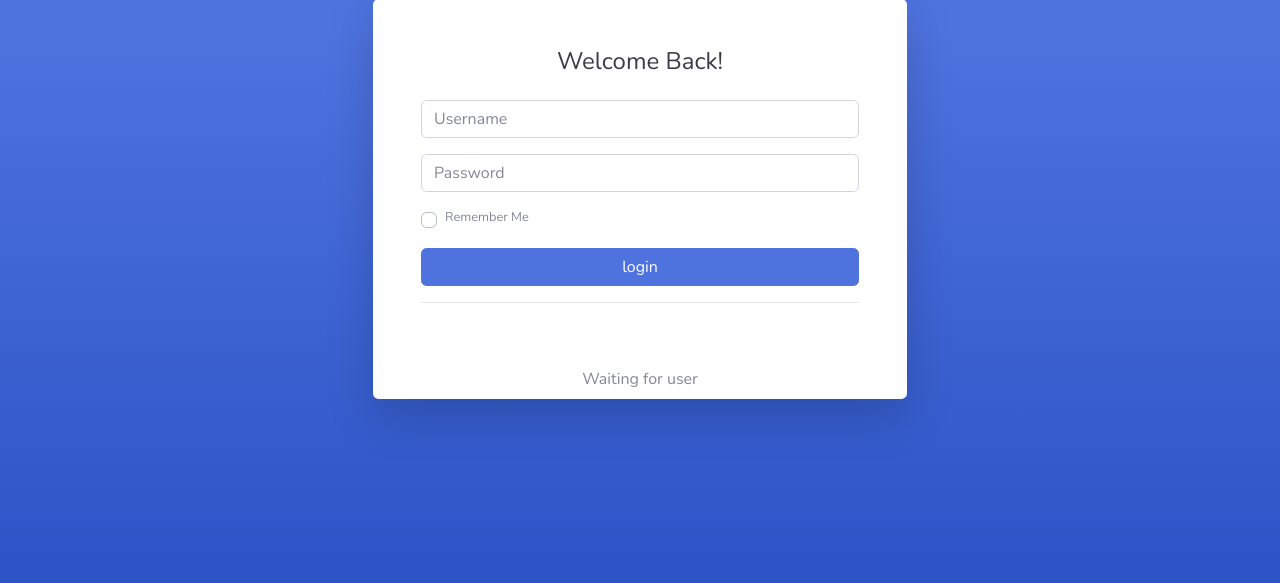
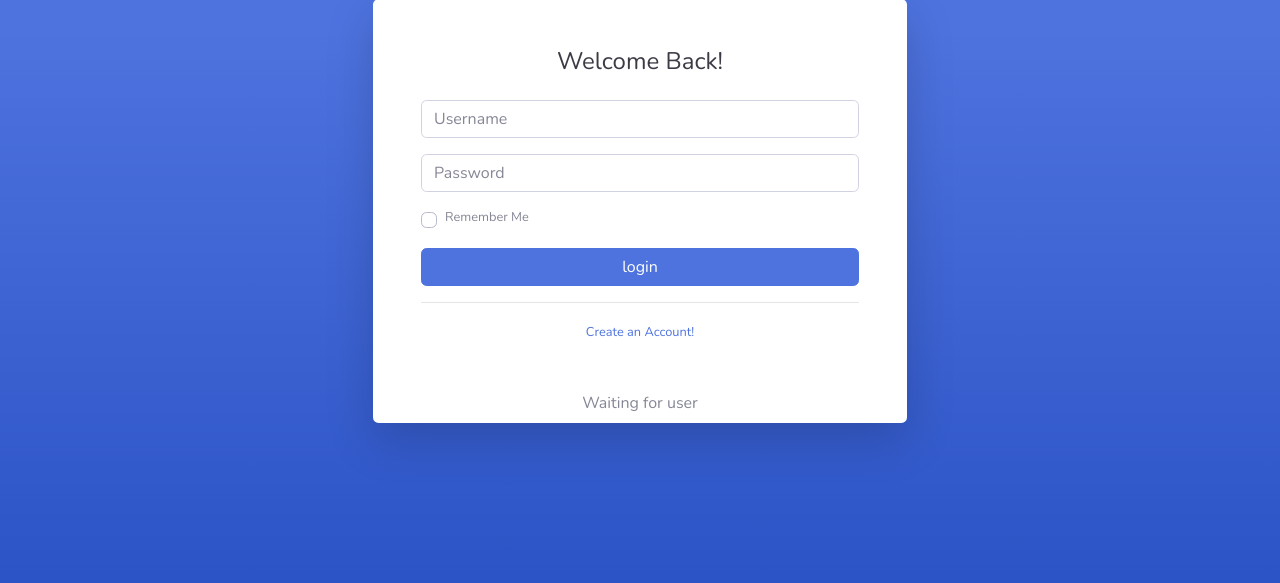
Before and after one commit to marlonmejia/PROYECTO_DBP, a Flask app: page /static/login.html in a window 1280 px wide. Shown: the part 49-632 px from the top of the page. Run offline with Flask 2, Linux system fonts and the light colour scheme; some libraries are stand-ins or nearby versions.

Commit message:
incluyo el boton de registro en el login

```diff
--- a/templates/login.html
+++ b/templates/login.html
@@ -56,6 +56,9 @@
                     </div>
                     <input type="button"  class="btn btn-primary btn-user btn-block" value="login" onclick="getData()"/>
                     <hr>
+                    <div class="text-center">
+                    <a class="small" href="/static/register.html">Create an Account!</a>
+                  </div>
                   </table>
                 </div>
               </div>
```
